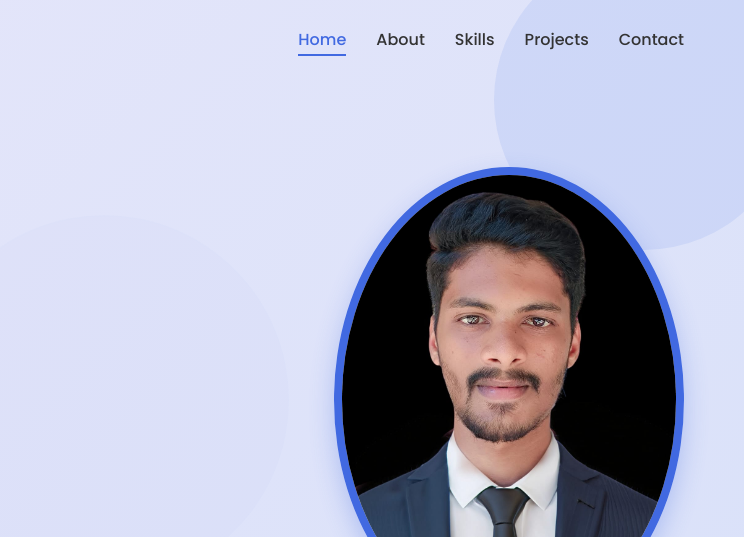
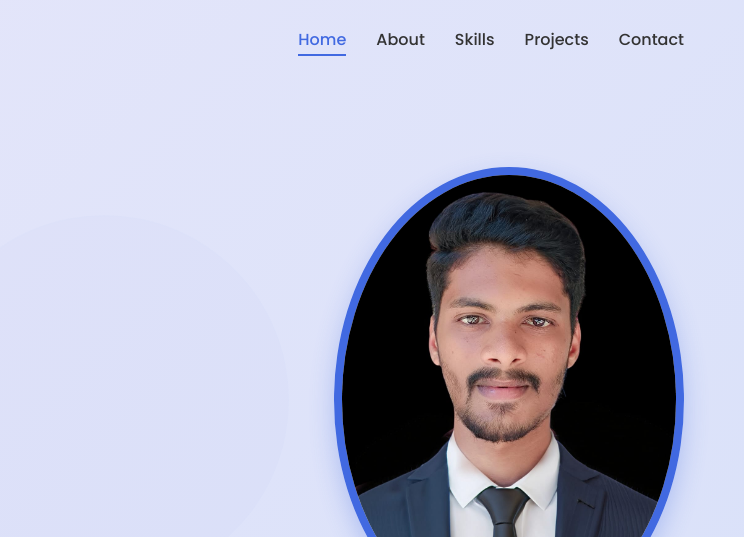
Before and after one commit to Darshan2551/Profolio, a plain HTML site: page index.html in a window 1280 px wide. Shown: the top 537 px of the page, 536-1280 px from the left. Drawn offline with nearby package versions, Linux system fonts and the light colour scheme.

Commit message:
Update style.css

```diff
--- a/style.css
+++ b/style.css
@@ -311,7 +311,7 @@ img {
   overflow: hidden;
 }
 
-.hero::before {
+/* .hero::before {
   content: "";
   position: absolute;
   top: -50px;
@@ -322,7 +322,7 @@ img {
   background: rgba(65, 105, 225, 0.1);
   z-index: 0;
 }
-
+ */
 /* .hero::after {
   content: "";
   position: absolute;
```
